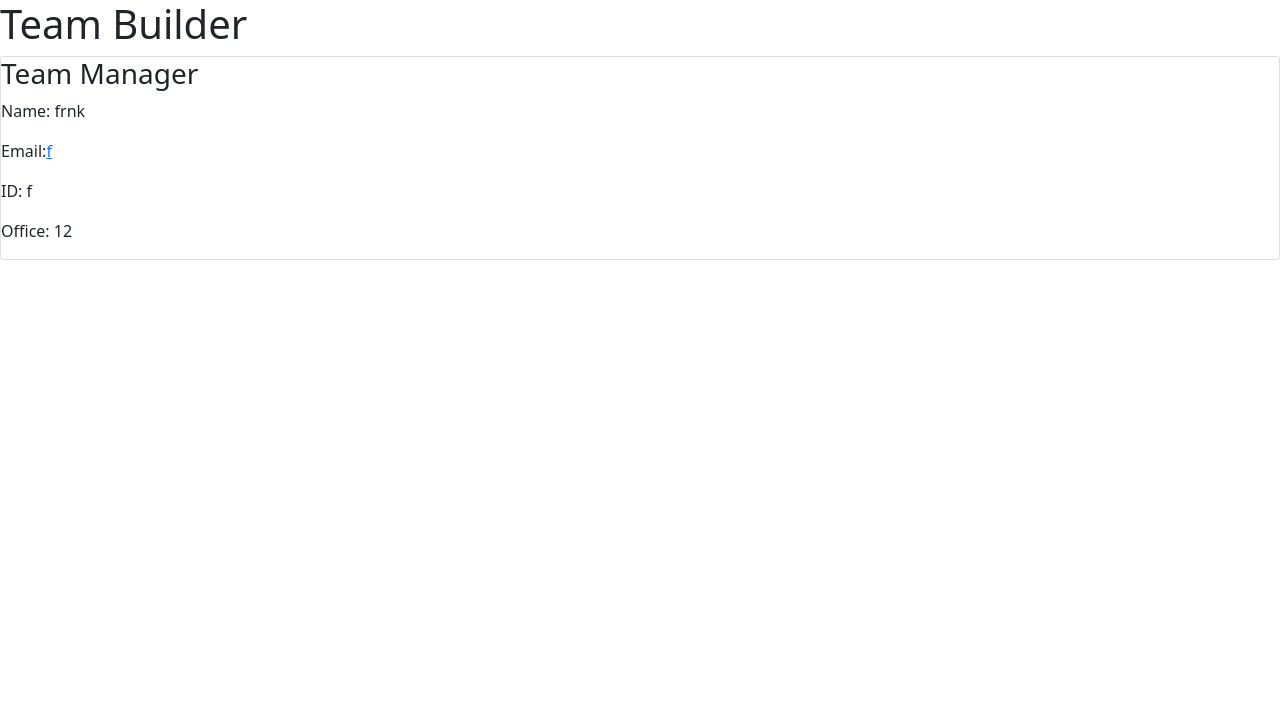
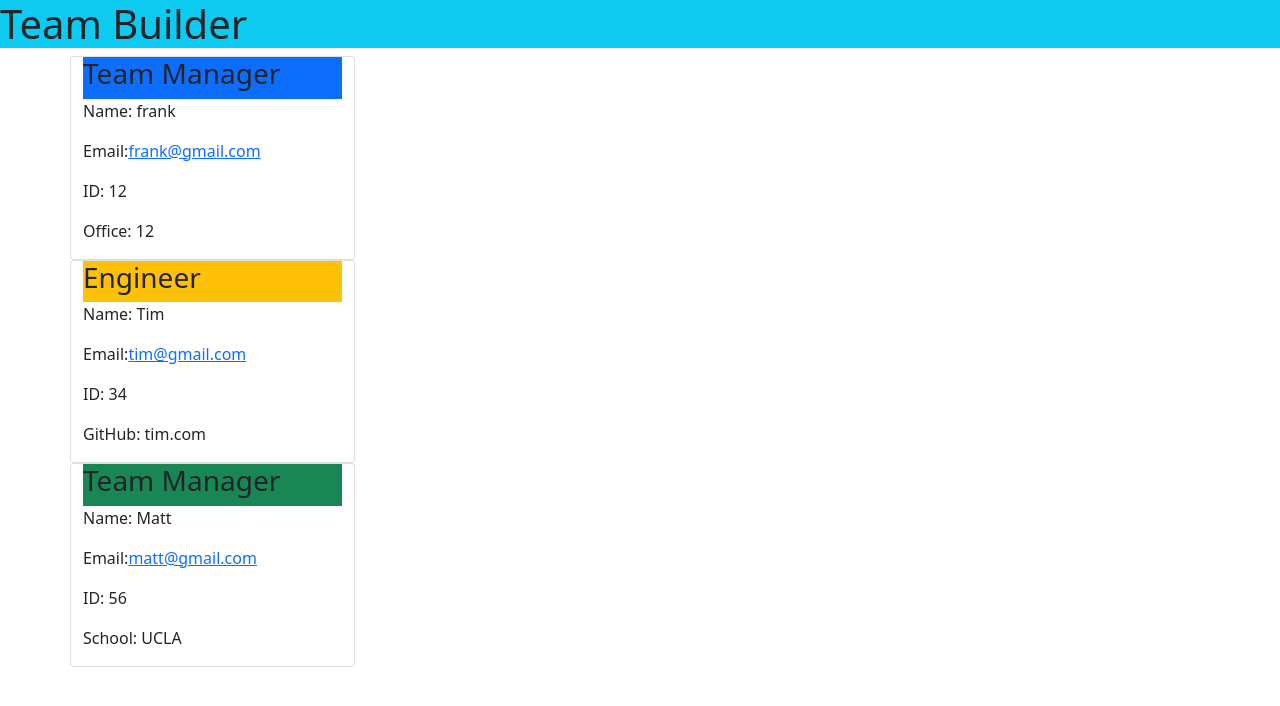
Before and after one commit to FranklinCedar92/TeamBuilder, a website: page index.html in a window 1280 px wide. Drawn offline with nearby package versions, Linux system fonts and the light colour scheme.

Commit message:
updated cards, formatted colors

```diff
--- a/index.html
+++ b/index.html
@@ -11,21 +11,51 @@
         <title>Team Builder</title>
       </head>
       <body>
-        <h1>Team Builder</h1>
-        <div class="card">
-              <div class="m_title m_bg-primary">
+        <h1 class="bg-info">Team Builder</h1>
+        <div class="container">
+          <div class="managerRow row">
+            <div class="card col-3">
+              <div class="title bg-primary">
                 <h3>Team Manager</h3>
               </div>
               <div class="info">
-                <p>Name: frnk</p>
-                <p>Email:<a href="mailto://f">f</a></p>
-                <p>ID: f</p>
+                <p>Name: frank</p>
+                <p>Email:<a href="mailto://frank@gmail.com">frank@gmail.com</a></p>
+                <p>ID: 12</p>
                 <p>Office: 12</p>
               </div>
             </div>
 
+          </div>
+          <div class="engineerRow row">
+            <div class="card col-3">
+            <div class="title bg-warning">
+              <h3>Engineer</h3>
+            </div>
+            <div class="info">
+              <p>Name: Tim</p>
+              <p>Email:<a href="mailto://tim@gmail.com">tim@gmail.com</a></p>
+              <p>ID: 34</p>
+              <p>GitHub: tim.com</p>
+            </div>
+          </div>
 
+          </div>
+          <div class="internRow row">
+            <div class="card col-3">
+              <div class="title bg-success">
+                <h3>Team Manager</h3>
+              </div>
+              <div class="info">
+                <p>Name: Matt</p>
+                <p>Email:<a href="mailto://matt@gmail.com">matt@gmail.com</a></p>
+                <p>ID: 56</p>
+                <p>School: UCLA</p>
+              </div>
+            </div>
 
+          </div>
+        </div>
 
         <!-- Optional JavaScript; choose one of the two! -->
 
--- a/lib/Engineer.js
+++ b/lib/Engineer.js
@@ -1,13 +1,13 @@
 const Employee = require("./Employee")
 
 class Engineer extends Employee {
-    constructor(name, id, email, github) {
+    constructor(name, id, email, engineerGithub) {
         super(name,id,email)
-        this.github = github;
+        this.engineerGithub = engineerGithub;
     }
 
     getGithub() {
-        return this.github;
+        return this.engineerGithub;
     };
 
     getRole() {
--- a/lib/Intern.js
+++ b/lib/Intern.js
@@ -1,13 +1,13 @@
 const Employee = require('./Employee');
 
 class Intern extends Employee {
-    constructor(name, id, email, school) {
+    constructor(name, id, email, internSchool) {
         super(name, id, email)
-        this.school = school;
+        this.internSchool = internSchool;
     };
 
     getSchool() {
-        return this.school;
+        return this.internSchool;
     };
 
     getRole() {
```
Also changed, not shown: index.js (+7 -7 lines), src/page-template.js (+12 -4 lines).
